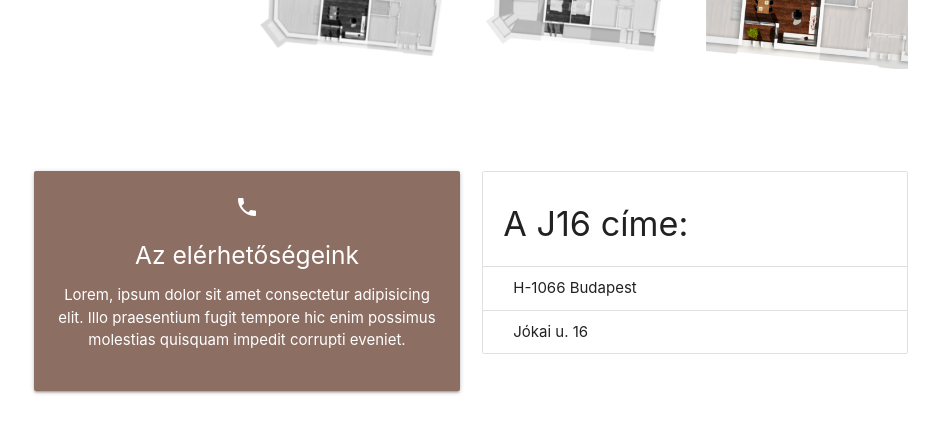
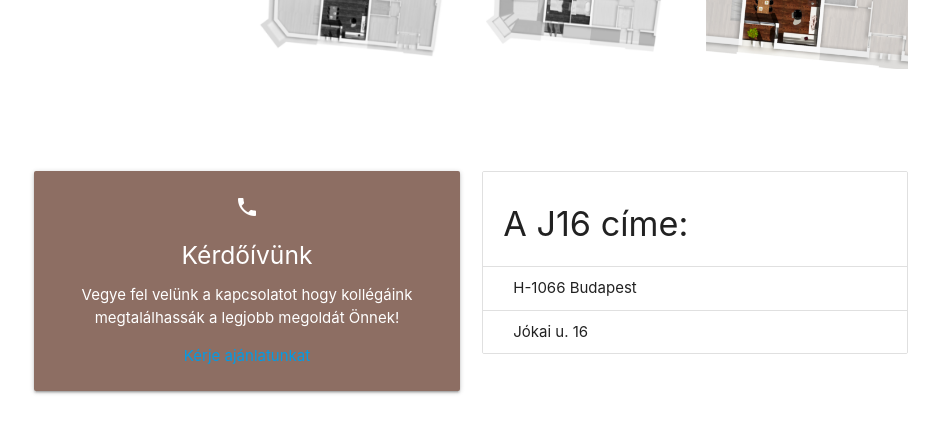
Before and after one commit to wfocsy/InfoProjekt, a plain HTML site: page index.html in a window 1280 px wide. Shown: the part 2561-2993 px from the top of the page, without its empty margins (169-1108 px from the left). Drawn offline with nearby package versions, Linux system fonts and the light colour scheme.

Commit message:
Update index.html

```diff
--- a/index.html
+++ b/index.html
@@ -81,7 +81,7 @@
         <a href="#contact" class="waves-effect waves-orange #d7ccc8 brown lighten-4">Kapcsolat</a>
       </li>
       <li>
-        <a href="https://docs.google.com/forms/d/e/1FAIpQLSdWc75S9GwMt92dZ6TTskIEt5bLvU63wl1IVRikt-n1r4-A6A/viewform" class="waves-effect waves-orange #d7ccc8 brown lighten-4">Kérje<br>ajánlatunkat</a>
+        <a href="https://docs.google.com/forms/d/e/1FAIpQLSdWc75S9GwMt92dZ6TTskIEt5bLvU63wl1IVRikt-n1r4-A6A/viewform" class="waves-effect waves-orange #d7ccc8 brown lighten-4">Kérje ajánlatunkat</a>
       </li>
       <li>
 
@@ -312,10 +312,11 @@
           <div class="col s12 m6">
             <div class="card-panel brown lighten-1 white-text center">
               <i class="material-icons">phone</i>
-              <h5>Az elérhetőségeink</h5>
-              <p>Lorem, ipsum dolor sit amet consectetur adipisicing elit. Illo praesentium fugit tempore hic enim
-                possimus molestias
-                quisquam impedit corrupti eveniet.</p>
+               <h5>Kérdőívünk</h5>
+              <p>Vegye fel velünk a kapcsolatot hogy kollégáink megtalálhassák a legjobb megoldát Önnek!</p>
+              <a href="https://docs.google.com/forms/d/e/1FAIpQLSdWc75S9GwMt92dZ6TTskIEt5bLvU63wl1IVRikt-n1r4-A6A/viewform" class="waves-effect waves-orange">Kérje ajánlatunkat</a>
+
+
             </div>
 
           </div>
```
